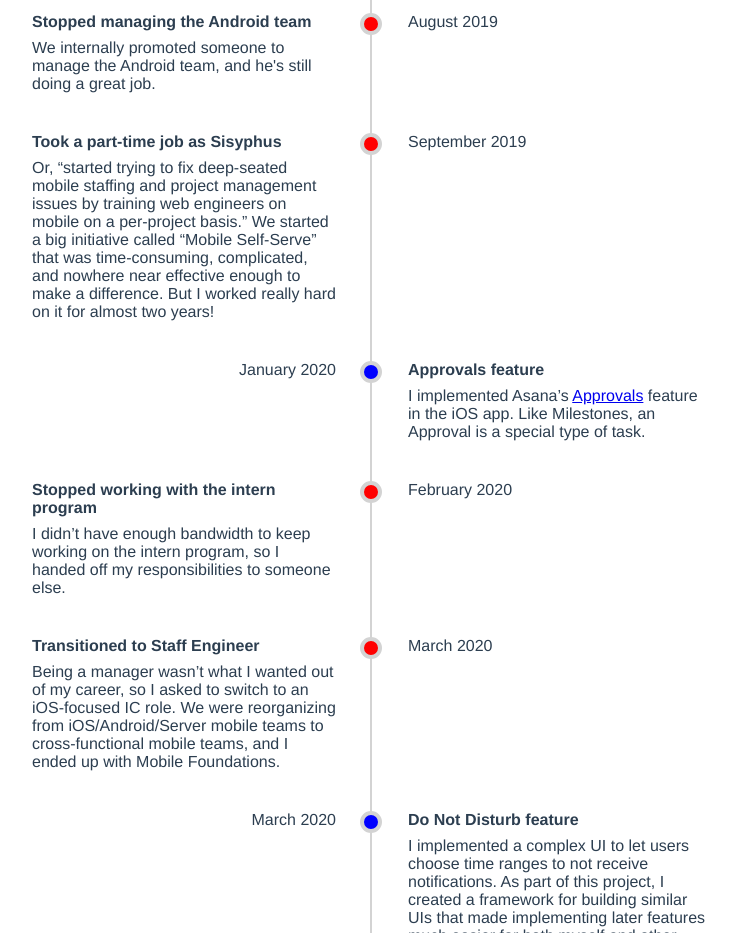
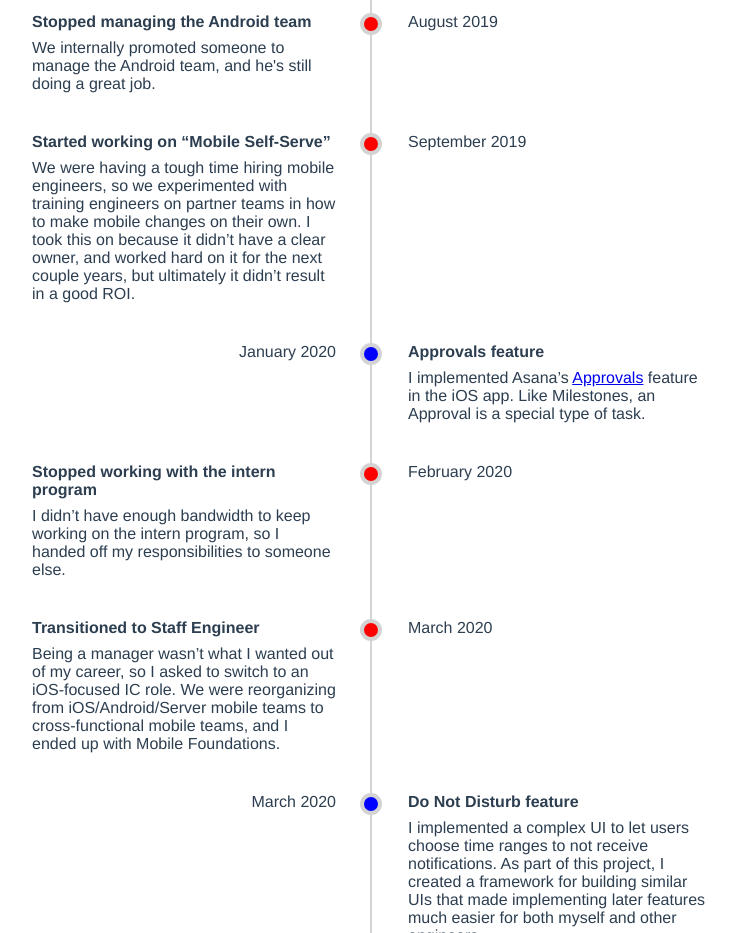
Before and after one commit to irskep/irskep.github.com, a Vue app in the folder timeline/: page / in a window 1280 px wide. Shown: the part 1300-2233 px from the top of the page, without its empty margins (268-1004 px from the left). Built offline with nearby package versions, Linux system fonts and the light colour scheme.

Commit message:
Better phrasing

```diff
--- a/timeline/src/App.vue
+++ b/timeline/src/App.vue
@@ -95,12 +95,11 @@ export default {
         ],
         [
           "September 2019",
-          "Took a part-time job as Sisyphus",
-          `Or, “started trying to fix deep-seated mobile staffing and project
-          management issues by training web engineers on mobile on a per-project basis.” We
-          started a big initiative called “Mobile Self-Serve” that was time-consuming,
-          complicated, and nowhere near effective enough to make a difference. But I worked
-          really hard on it for almost two years!`,
+          "Started working on “Mobile Self-Serve”",
+          `We were having a tough time hiring mobile engineers, so we experimented with
+          training engineers on partner teams in how to make mobile changes on their own.
+          I took this on because it didn’t have a clear owner, and worked hard on it for
+          the next couple years, but ultimately it didn’t result in a good ROI.`,
         ],
 
         // 2020
```
